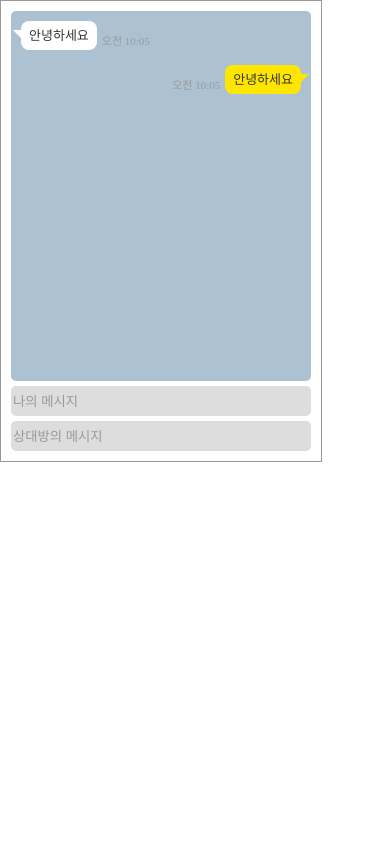
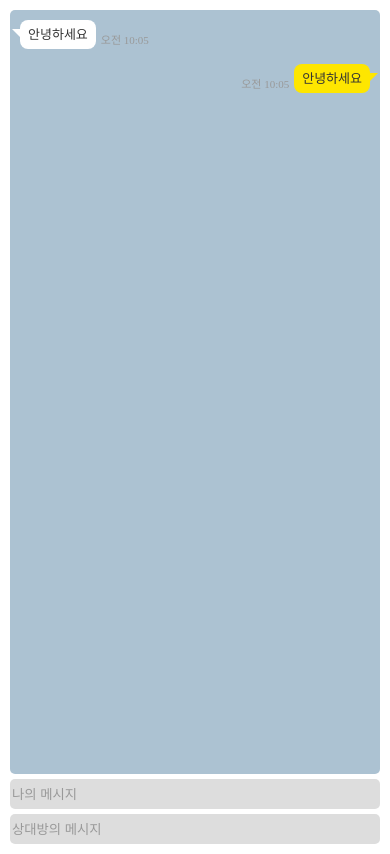
Before and after one commit to goraebyul/jungle, a plain HTML site: page class_7/index.html in a window 390 px wide. Drawn offline with Linux system fonts and the light colour scheme.

Commit message:
css수정

```diff
--- a/class_7/css/contents.css
+++ b/class_7/css/contents.css
@@ -83,3 +83,13 @@ margin-bottom:5px;
 .input_area input[type="text"]::placeholder{
 color:#999;
 }
+@media all and (max-width:640px){
+.wrap{
+border:0;
+width: auto;
+}
+.chat_area{
+height:calc(100vh - 80px);
+box-sizing: border-box;
+}
+}
```
